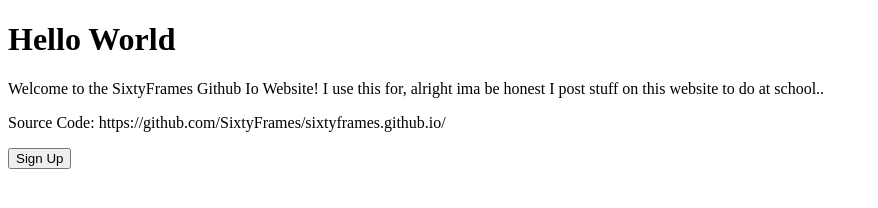
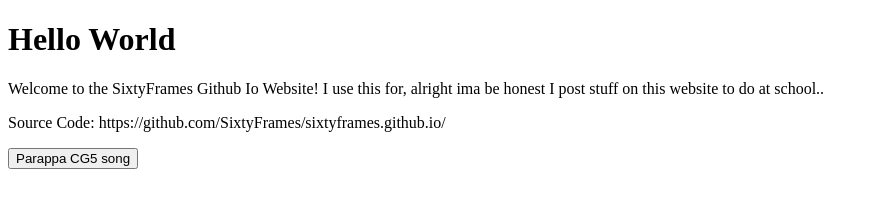
Before and after one commit to SixtyFrames/lollmaohaha.com, a plain HTML site: page index.html in a window 1280 px wide. Shown: the whole page, without its empty margins (0-878 px from the left). Drawn offline with Linux system fonts and the light colour scheme.

Commit message:
attepted to add button prolly failed

```diff
--- a/index.html
+++ b/index.html
@@ -4,6 +4,7 @@
 <h1>Hello World</h1>
 <p>Welcome to the SixtyFrames Github Io Website! I use this for, alright ima be honest I post stuff on this website to do at school..</p>
 <p>Source Code: https://github.com/SixtyFrames/sixtyframes.github.io/</p>
-<button type="button">Sign Up</button>
+<a href="sixtyframes.github.io/parappa.mp4" target="_blank">
+	<button>Parappa CG5 song</button>
 </html>
 </body>
```
